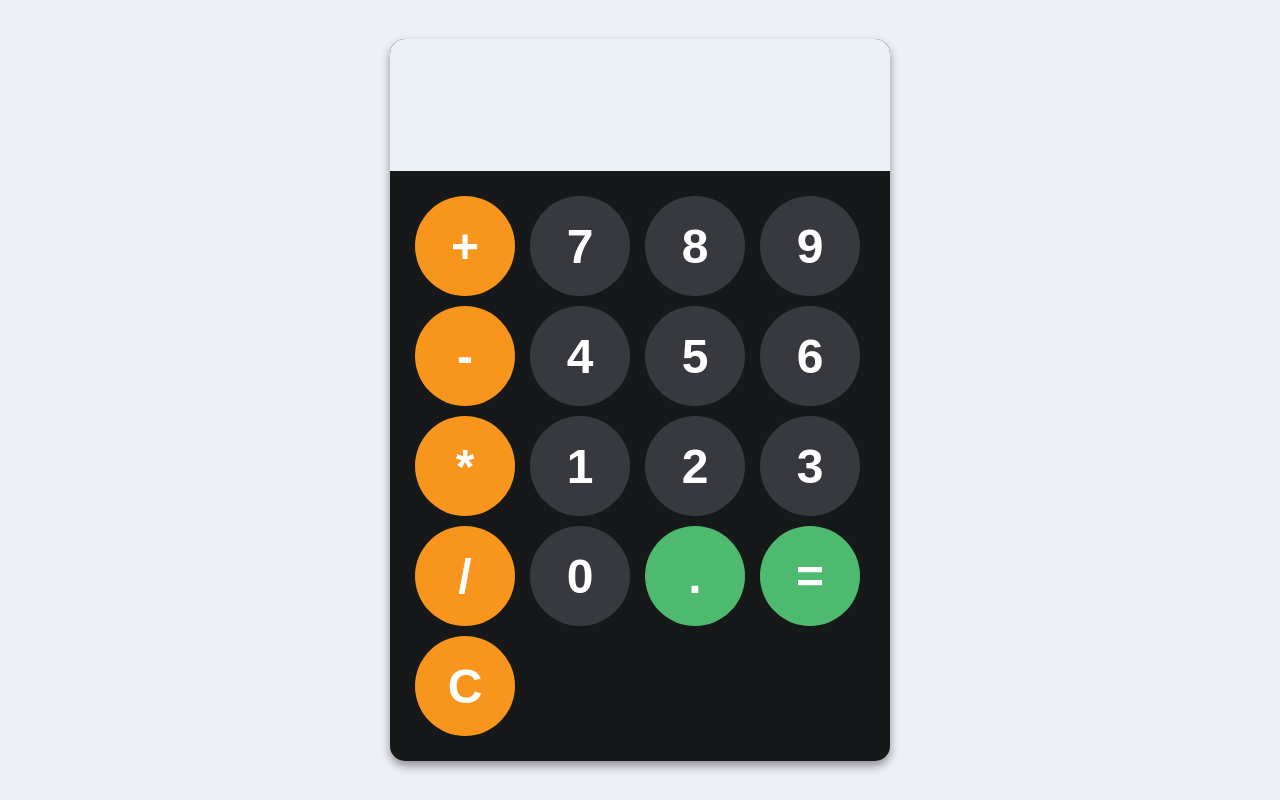
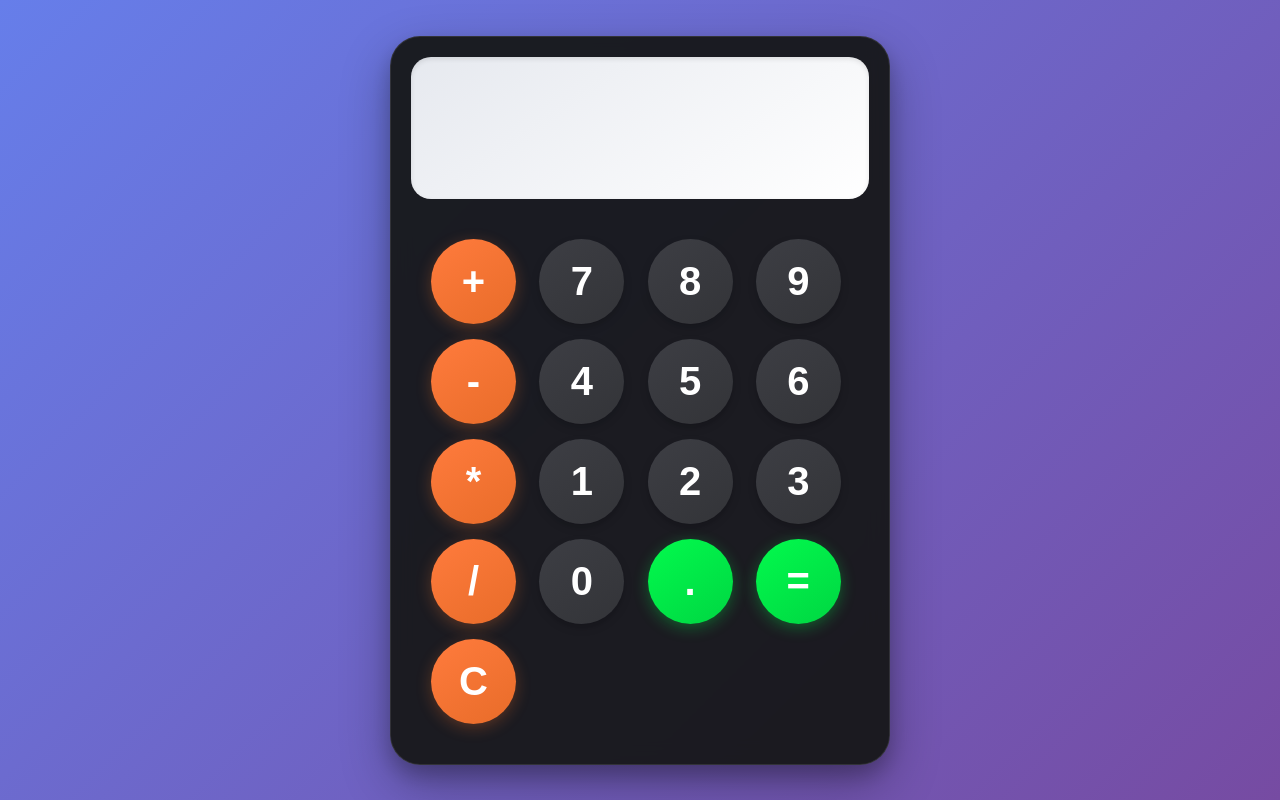
Before and after one commit to orion343dream/Calculator--JS-, a plain HTML site: page index.html in a window 1280 px wide. Drawn offline with nearby package versions, Linux system fonts and the light colour scheme.

Commit message:
Update style.css

```diff
--- a/style.css
+++ b/style.css
@@ -1,55 +1,157 @@
 @import url('https://fonts.googleapis.com/css2?family=Jost:ital,wght@0,100..900;1,100..900&display=swap');
-*{
+
+* {
     box-sizing: border-box;
+    margin: 0;
+    padding: 0;
 }
-body{
-    background-color: #efeff8;
+
+body {
+    background: linear-gradient(135deg, #667eea 0%, #764ba2 100%);
     margin: 0;
     display: flex;
     justify-content: center;
     align-items: center;
     height: 100vh;
+    font-family: 'Jost', sans-serif;
 }
-#cal{
-    font-family: 'Jost';
-    background-color: #171819;
-    border-radius: 15px;
+
+#cal {
+    background: rgba(23, 24, 25, 0.95);
+    border-radius: 30px;
     max-width: 500px;
     overflow: hidden;
-    box-shadow: 0 5px 10px rgba(0, 0, 0, 0.4);
+    box-shadow: 0 20px 50px rgba(0, 0, 0, 0.3),
+    0 10px 20px rgba(0, 0, 0, 0.2);
+    border: 1px solid rgba(255, 255, 255, 0.1);
+    backdrop-filter: blur(10px);
+    padding: 20px;
+    transform: translateY(0);
+    transition: transform 0.3s ease, box-shadow 0.3s ease;
 }
-#display{
+
+#cal:hover {
+    transform: translateY(-5px);
+    box-shadow: 0 25px 60px rgba(0, 0, 0, 0.4),
+    0 15px 30px rgba(0, 0, 0, 0.3);
+}
+
+#display {
     width: 100%;
-    padding: 20px;
-    font-size: 5rem ;
-    text-align: left;
+    padding: 30px;
+    font-size: 4.5rem;
+    text-align: right;
     border: none;
     outline: none;
-    background-color: #eaf0f4;
+    background: linear-gradient(145deg, #e6e9ef, #ffffff);
+    border-radius: 20px;
+    margin-bottom: 20px;
+    color: #2c3e50;
+    font-weight: 500;
+    box-shadow: inset 0 2px 5px rgba(0, 0, 0, 0.1);
+    transition: all 0.3s ease;
 }
-#keys{
+
+#display:focus {
+    box-shadow: inset 0 2px 8px rgba(0, 0, 0, 0.2);
+}
+
+#keys {
     display: grid;
-    grid-template-columns: repeat(4,1fr);
-    gap: 10px;
-    padding: 25px;
+    grid-template-columns: repeat(4, 1fr);
+    gap: 15px;
+    padding: 20px;
+    position: relative;
+}
 
+button {
+    width: 85px;
+    height: 85px;
+    border-radius: 50%;
+    border: none;
+    background: linear-gradient(145deg, #3d3e44, #333438);
+    color: #ffffff;
+    font-size: 2.5rem;
+    font-weight: 600;
+    cursor: pointer;
+    transition: all 0.2s ease;
+    position: relative;
+    overflow: hidden;
+    box-shadow: 0 4px 8px rgba(0, 0, 0, 0.2);
 }
-button{
-    width: 100px;
-    height: 100px;
-    border-radius: 50px;
-    border: none;
-    background-color: #38393f;
-    color: rgb(255, 255, 255);
-    font-size: 3rem;
-    font-weight: bold;
-    cursor: pointer;
+
+button::before {
+    content: '';
+    position: absolute;
+    top: 0;
+    left: 0;
+    width: 100%;
+    height: 100%;
+    background: linear-gradient(rgba(255, 255, 255, 0.1), transparent);
+    opacity: 0;
+    transition: opacity 0.2s ease;
 }
-.orange{
-    background-color: #f8951d;
-    color: #ffffff;
+
+button:hover::before {
+    opacity: 1;
 }
-.green{
-    background-color: #4eba70;
-    color: #ffffff;
+
+button:active {
+    transform: scale(0.95);
+    box-shadow: 0 2px 4px rgba(0, 0, 0, 0.3);
 }
+
+.orange {
+    background: linear-gradient(145deg, #ff7b3d, #e86c29);
+    box-shadow: 0 4px 15px rgba(232, 108, 41, 0.3);
+}
+
+.orange:active {
+    background: linear-gradient(145deg, #e86c29, #ff7b3d);
+}
+
+.green {
+    background: linear-gradient(145deg, #02fa4d, #00d642);
+    box-shadow: 0 4px 15px rgba(2, 250, 77, 0.3);
+}
+
+.green:active {
+    background: linear-gradient(145deg, #00d642, #02fa4d);
+}
+
+/* Adding animation for button clicks */
+@keyframes ripple {
+    0% {
+        transform: scale(0);
+        opacity: 1;
+    }
+    100% {
+        transform: scale(2);
+        opacity: 0;
+    }
+}
+
+@media (max-width: 500px) {
+    #cal {
+        width: 95%;
+        padding: 15px;
+    }
+
+    button {
+        width: 65px;
+        height: 65px;
+        font-size: 2rem;
+    }
+
+    #display {
+        font-size: 3.5rem;
+        padding: 20px;
+    }
+}
+
+@media (prefers-color-scheme: dark) {
+    #display {
+        background: linear-gradient(145deg, #2c3e50, #34495e);
+        color: #ffffff;
+    }
+}
```
